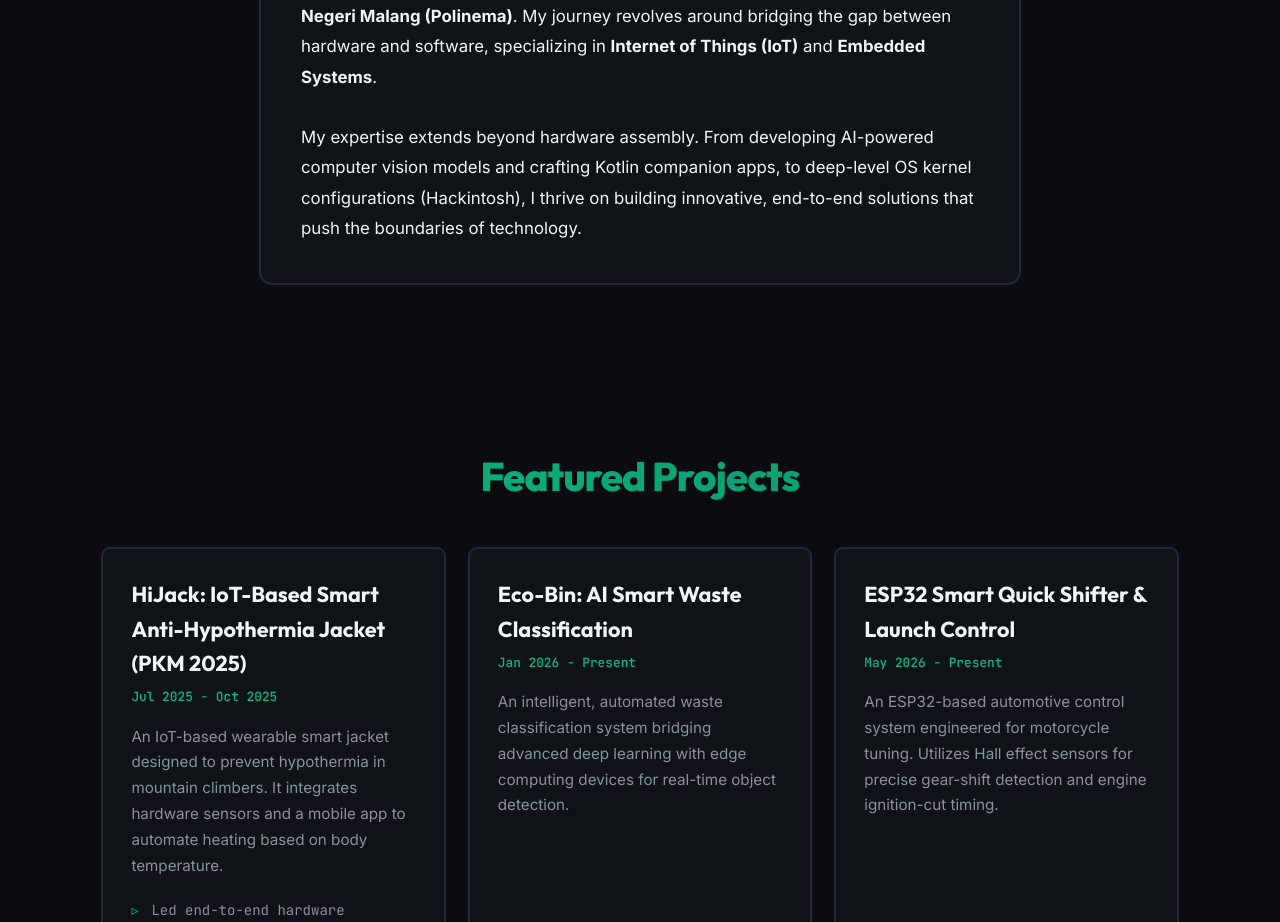
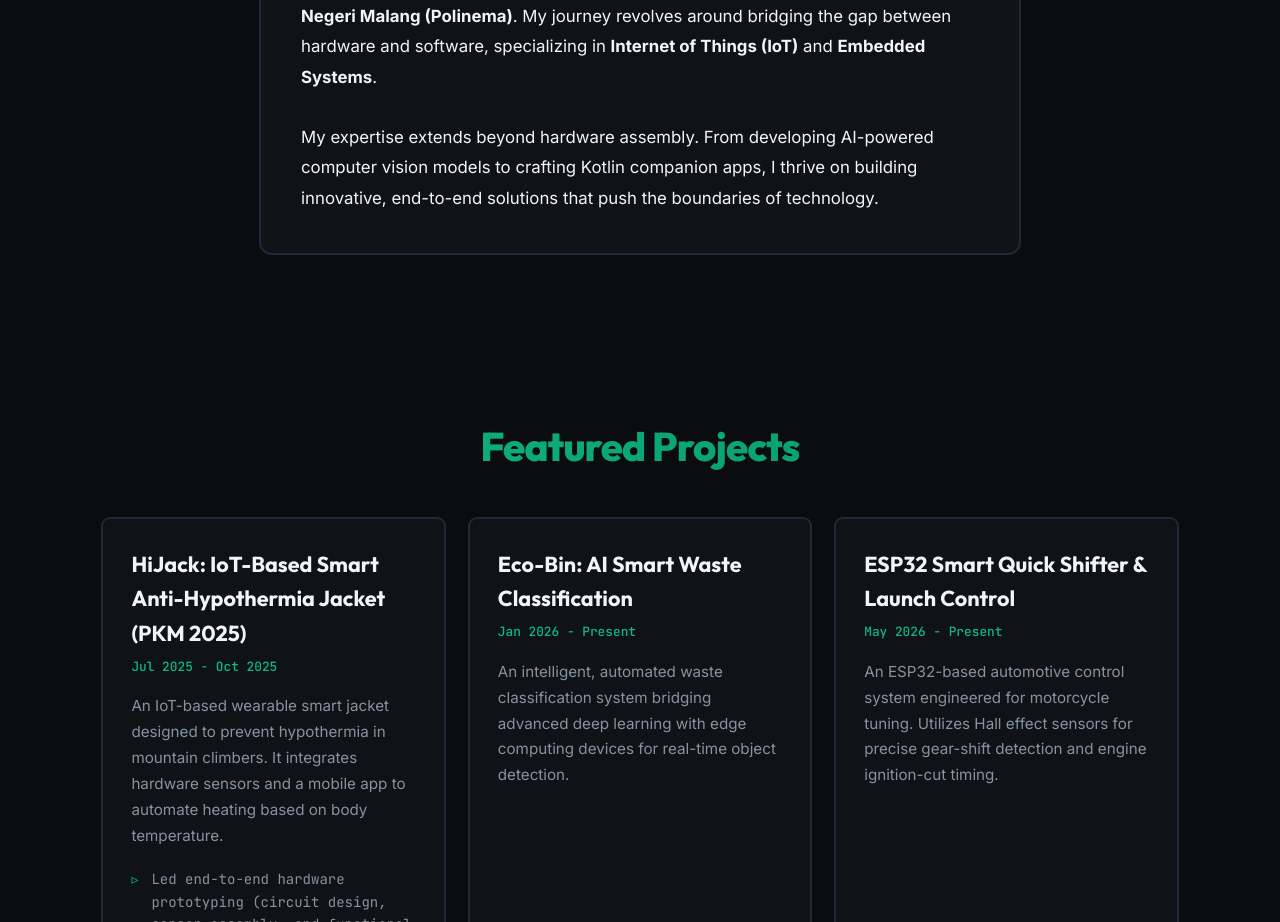
Before and after one commit to syahrilTGR/portfolio-next, a Next.js app: page / in a window 1280 px wide. Shown: the part 1120-2042 px from the top of the page. Built offline with nearby package versions, Linux system fonts and the light colour scheme.

Commit message:
security: add noopener noreferrer to external links

```diff
--- a/app/page.tsx
+++ b/app/page.tsx
@@ -52,7 +52,7 @@ export default function Home() {
               </p>
               <br />
               <p>
-                My expertise extends beyond hardware assembly. From developing AI-powered computer vision models and crafting Kotlin companion apps, to deep-level OS kernel configurations (Hackintosh), I thrive on building innovative, end-to-end solutions that push the boundaries of technology.
+                My expertise extends beyond hardware assembly. From developing AI-powered computer vision models to crafting Kotlin companion apps, I thrive on building innovative, end-to-end solutions that push the boundaries of technology.
               </p>
             </div>
           </section>
@@ -120,8 +120,8 @@ export default function Home() {
               <p>I&apos;m always open to discussing new projects, creative ideas or opportunities to be part of your visions.</p>
               <div className={styles.contactLinks}>
                 <a href="mailto:syahriltanggir@gmail.com" className="btn-primary">Email Me</a>
-                <a href="https://wa.me/628385532141" target="_blank" className="btn-secondary">WhatsApp</a>
-                <a href="https://linkedin.com/in/muhammad-syahril-eka-pratama-776bb4330" target="_blank" className="btn-secondary">LinkedIn Profile</a>
+                <a href="https://wa.me/628385532141" target="_blank" rel="noopener noreferrer" className="btn-secondary">WhatsApp</a>
+                <a href="https://linkedin.com/in/muhammad-syahril-eka-pratama-776bb4330" target="_blank" rel="noopener noreferrer" className="btn-secondary">LinkedIn Profile</a>
               </div>
             </div>
           </section>
```
